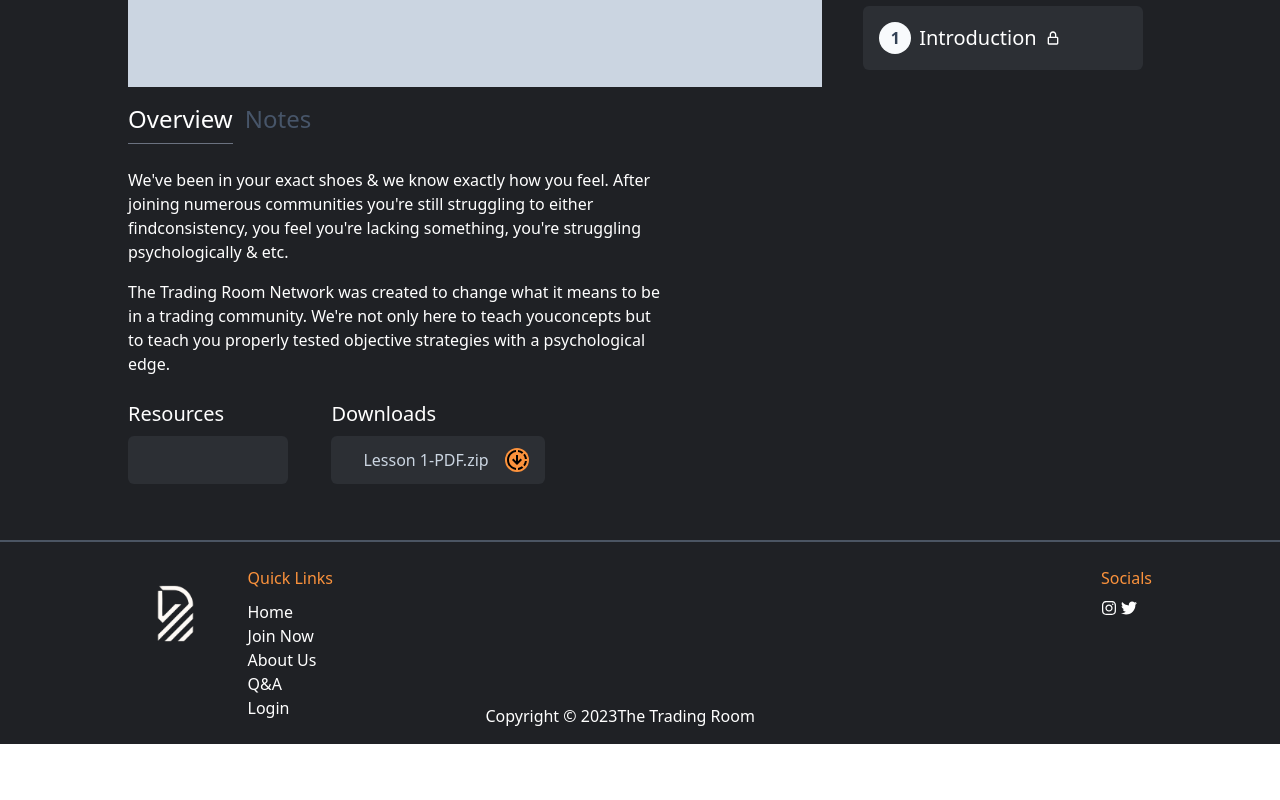
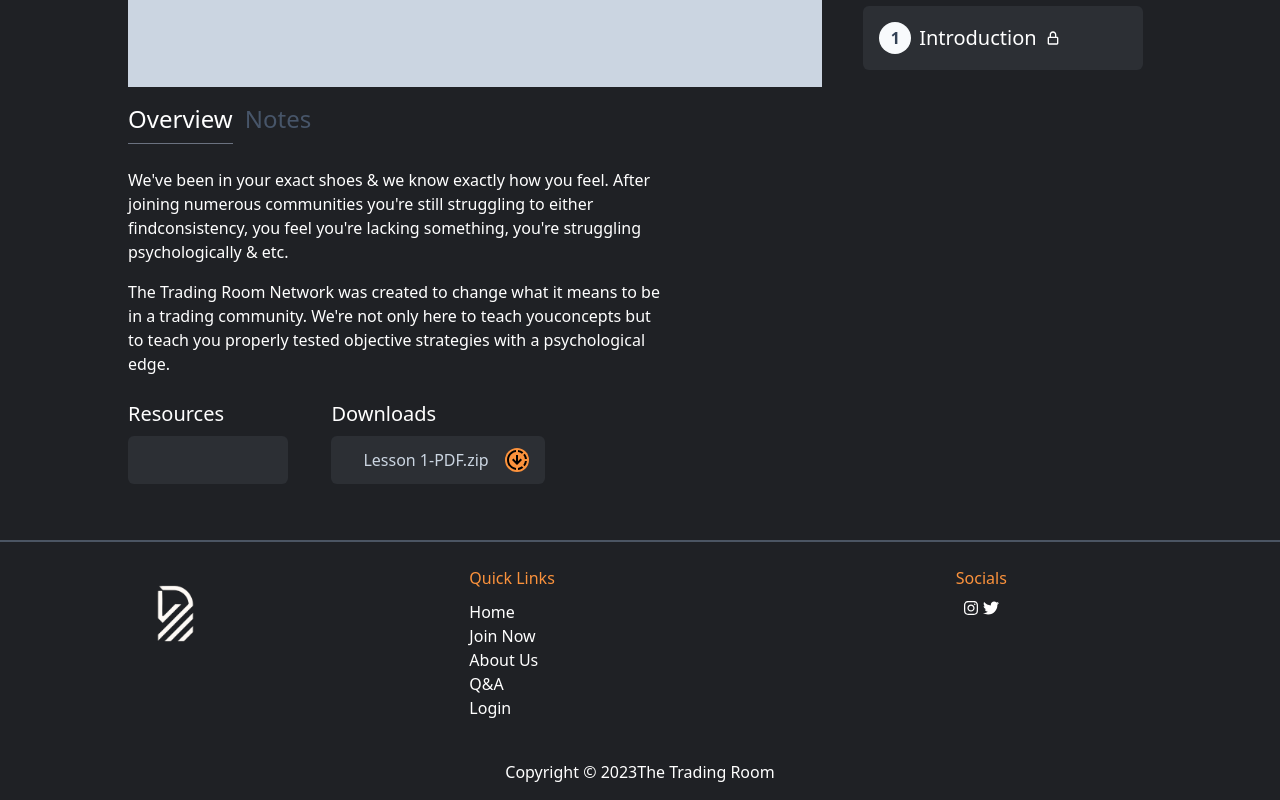
Before and after one commit to fsmutimeer/education-trading, a Next.js app: page / in a window 1280 px wide. Shown: the part 6473-7273 px from the top of the page. Before the commit the page ends 7217 px from the top, so only its background shows below. Built offline with nearby package versions, Linux system fonts and the light colour scheme.

Commit message:
footer set

```diff
--- a/components/Footer.tsx
+++ b/components/Footer.tsx
@@ -8,8 +8,8 @@
     <footer className="bg-[#1F2125] text-center text-white border-t-2 border-t-gray-600">
       <div className="container  mx-auto pt-6 justify-between w-[80%] ">
         {/* <div className="grid md:grid-cols-2 lg:grid-cols-4 mx-auto"> */}
-        <div className="flex mx-auto justify-between ">
-          <div className="mb-2 text-start justify-start w-[10%]">
+        <div className="grid grid-cols-2 md:grid-cols-3 mx-auto ">
+          <div className="mb-2 text-start items-start md:items-center">
             <ul className="mb-0 list-none">
               <li>
                 <Link href="/" className="text-white capitalize">
@@ -18,7 +18,7 @@
               </li>
             </ul>
           </div>
-          <div className="mb-6 text-start w-[20%]">
+          <div className="mb-6 text-start items-start md:items-center ">
             <h5 className="mb-2.5 font-normal text-orange-400">Quick Links</h5>
 
             <ul className="mb-0 list-none">
@@ -49,13 +49,7 @@
               </li>
             </ul>
           </div>
-          <div className="p-4 text-center bg-[#1F2125] flex justify-start items-end w-[60%]">
-            Copyright © 2023
-            <a className="text-white" href="https://tailwind-elements.com/">
-              The Trading Room
-            </a>
-          </div>
-          <div className="mb-6 ">
+          <div className="mb-6 flex flex-col items-start md:items-center ">
             <h5 className="mb-2.5 font-normal text-orange-400">Socials</h5>
 
             <ul className="mb-0 list-none">
@@ -67,6 +61,12 @@
           </div>
         </div>
       </div>
+      <div className="flex justify-center text-center p-4 bg-[#1F2125]">
+        Copyright © 2023
+        <a className="text-white" href="https://tailwind-elements.com/">
+          The Trading Room
+        </a>
+      </div>
     </footer>
   );
 };
```
